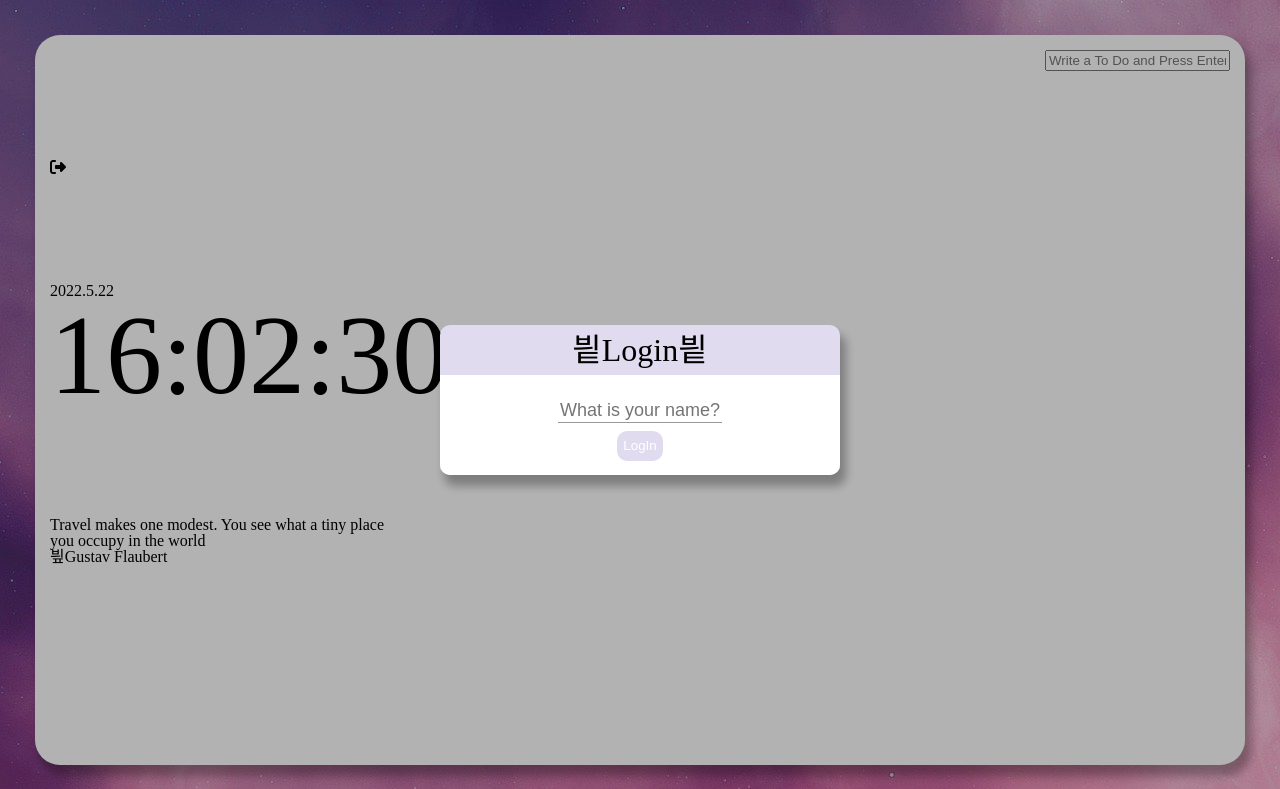
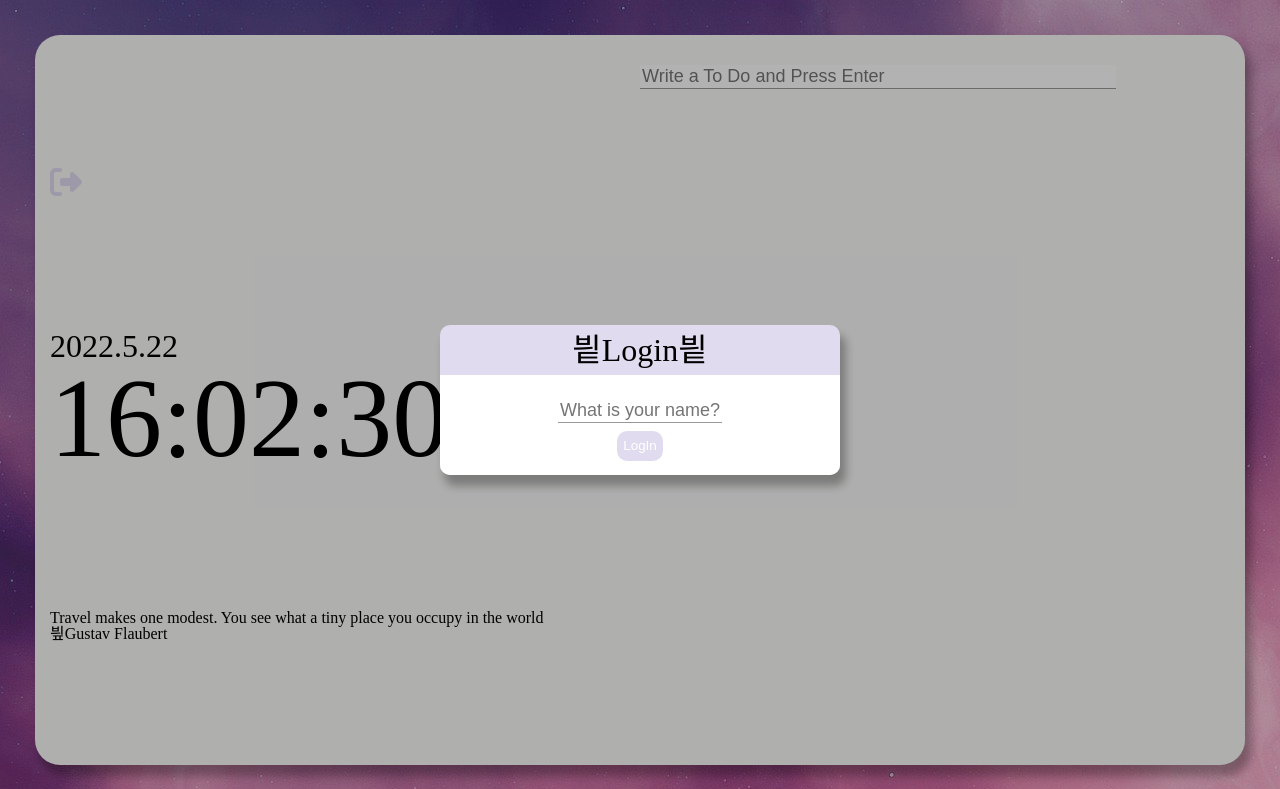
Before and after one commit to ho04029/momentum, a plain HTML site: page index.html in a window 1280 px wide. Shown: the top 789 px of the page. Drawn offline with Linux system fonts and the light colour scheme; a web font is replaced by a local one.

Commit message:
Add files via upload

```diff
--- a/css/style.css
+++ b/css/style.css
@@ -44,6 +44,7 @@ ol, ul {
 
 body{
     font-family: 'YUniverse-B';
+    overflow: hidden;
 }
 
 .popup-wrap{
@@ -122,29 +123,37 @@ body{
     bottom:0;
     margin: 35px;
     padding:15px;
-    background: white;
+    background: #FAFAF9;
     box-shadow: 5px 10px 10px 1px rgba(0,0,0,.3);
     border-radius: 25px;
 }
 
+i{
+    color: #E1DBF0;
+    font-size: 2rem;
+}
+
 .content{
+    flex: 1;
     display: flex;
     flex-direction: column;
     justify-content: space-between;
 }
 
-.left-area{
-    width: 30%;
+.greeting-area, .clock-area{
+    flex: 1;
 }
 
-.left-area>div{
-    height: 50%;
+#quote{
+    flex: 0.5;
 }
 
 .greeting-area{
     margin: auto 0;
     display: flex;
-    align-items: center;
+    flex-direction: column;
+    align-items: left;
+    justify-content: center;
 }
 
 #greeting{
@@ -156,25 +165,43 @@ body{
     align-items: flex-start;
 }
 
+#date{
+    font-size: 2rem;
+}
+
 #clock{
     font-size: 7rem;
 }
 
-.main-area{
-    width: 40%;
+.todo-area{
+    flex: 9;
 }
 
-.right-area{
-    width: 30%;
+.todo-input{
+    width: 80%;
+    margin: 15px 0;
+    border: none;
+	border-bottom:1px solid #999;
+    font-size: 18px;
+	color: black;
+    outline: none;
 }
 
+.todo-area button{
+    border: none;
+    background: none;
+    margin-left: 5px;
+}
+
+#weater{
+    flex: 1;
+}
 
 #bgImg {
     position: absolute;
     z-index: -1;
-    width: 100vw;
-    height: 100vh;
     object-fit: cover;
+    overflow: hidden;
     top: 0;
     bottom: 0;
     left: 0;
```
